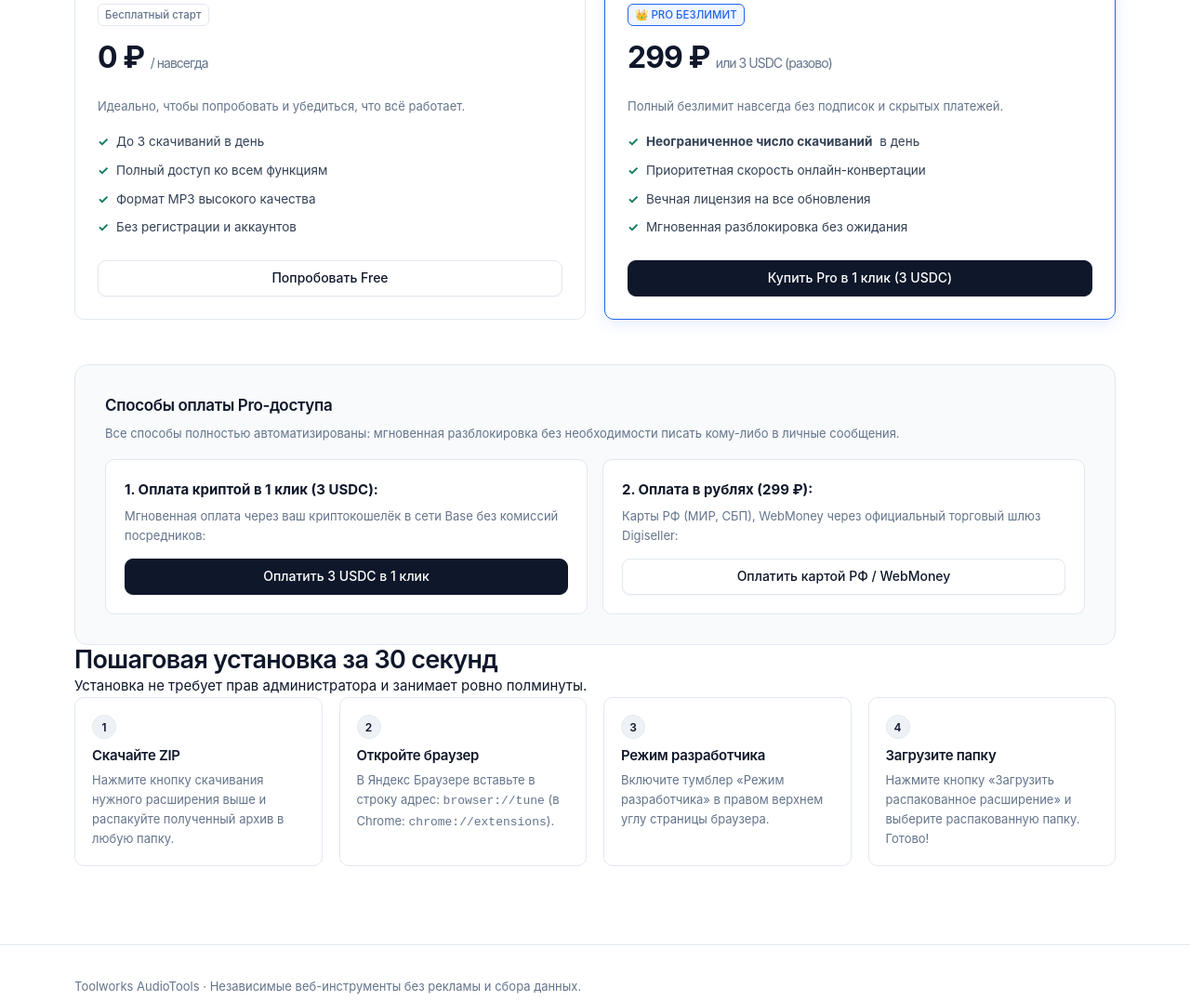
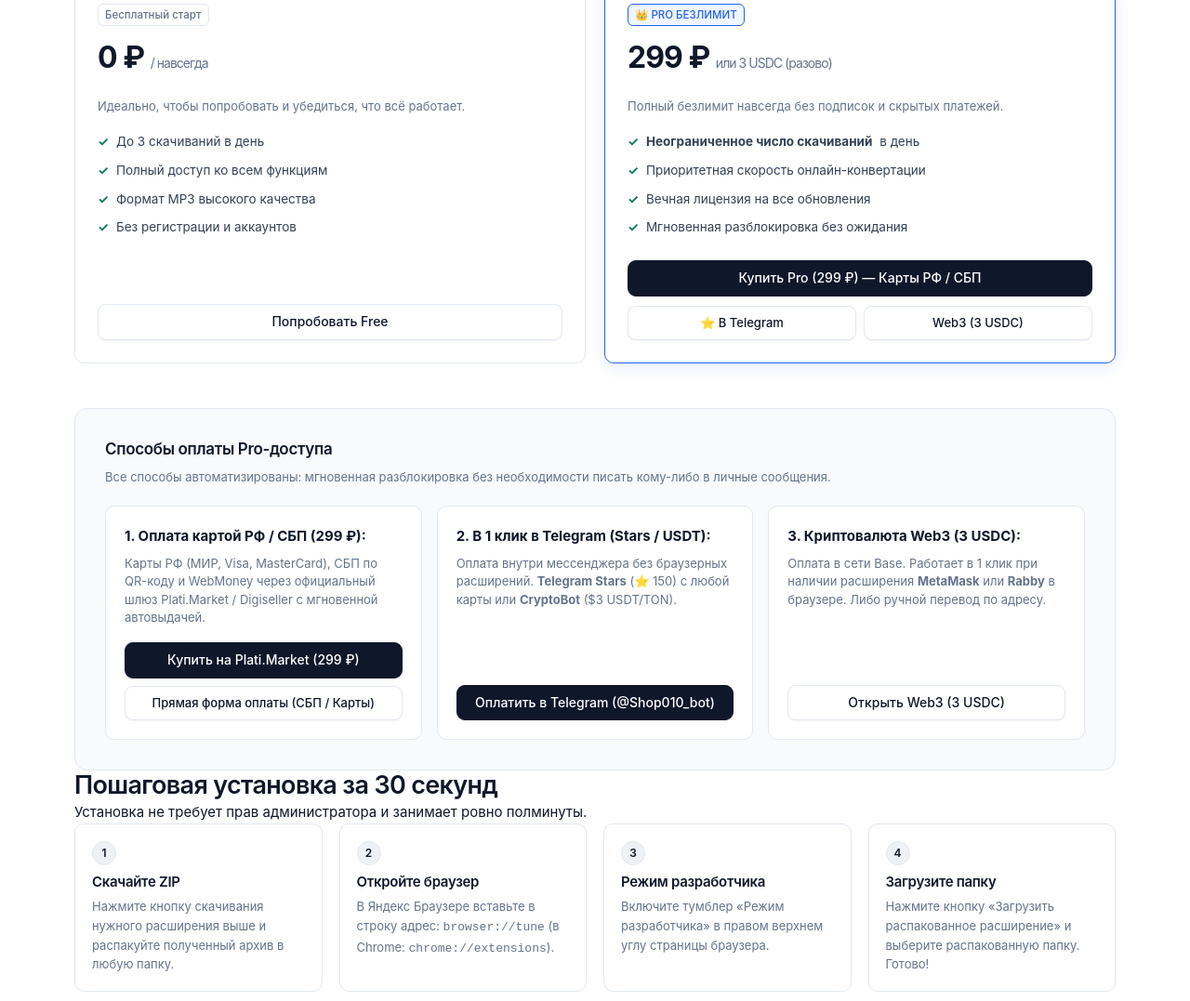
Before and after one commit to 9xj89gzrtw-hue/9xj89gzrtw-hue.github.io, a browser extension: page audio-tools/index.html in a window 1280 px wide. Shown: the part 1008-2085 px from the top of the page at 93% size. Drawn offline with Linux system fonts and the light colour scheme.

Commit message:
fix(payment): direct working checkout on plati 6326936, telegram stars bot, and transparent web3 crypto

```diff
--- a/audio-tools/index.html
+++ b/audio-tools/index.html
@@ -280,10 +280,18 @@
               <li><span class="check-icon">✓</span> Мгновенная разблокировка без ожидания</li>
             </ul>
           </div>
-          <div style="margin-top: 24px;">
-            <button class="btn btn-primary" style="width: 100%;" type="button" data-unlock data-product="audiotools" data-price="3" data-name="AudioTools Pro" data-sub="Безлимитное скачивание MP3 и закадрового перевода Яндекса">
-              Купить Pro в 1 клик (3 USDC)
-            </button>
+          <div style="margin-top: 24px; display: flex; flex-direction: column; gap: 10px;">
+            <a class="btn btn-primary" style="width: 100%; text-align: center; text-decoration: none;" href="https://plati.market/itm/6326936" target="_blank" rel="noopener">
+              Купить Pro (299 ₽) — Карты РФ / СБП
+            </a>
+            <div style="display: flex; gap: 8px;">
+              <a class="btn btn-ghost" style="flex: 1; text-align: center; font-size: 13px; text-decoration: none;" href="https://t.me/Shop010_bot?start=prod_51" target="_blank" rel="noopener">
+                ⭐ В Telegram
+              </a>
+              <button class="btn btn-ghost" style="flex: 1; font-size: 13px;" type="button" data-unlock data-product="audiotools" data-price="3" data-name="AudioTools Pro" data-sub="Безлимитное скачивание MP3 и закадрового перевода Яндекса">
+                Web3 (3 USDC)
+              </button>
+            </div>
           </div>
         </div>
       </div>
@@ -291,31 +299,53 @@
       <!-- Payment details box -->
       <div id="payment-details" class="pricing-block">
         <h3 style="margin-bottom: 8px;">Способы оплаты Pro-доступа</h3>
-        <p class="small muted" style="margin-bottom: 18px;">
-          Все способы полностью автоматизированы: мгновенная разблокировка без необходимости писать кому-либо в личные сообщения.
+        <p class="small muted" style="margin-bottom: 20px;">
+          Все способы автоматизированы: мгновенная разблокировка без необходимости писать кому-либо в личные сообщения.
         </p>
 
         <div style="display: grid; grid-template-columns: repeat(auto-fit, minmax(280px, 1fr)); gap: 16px;">
-          <!-- Crypto 1-Click Base USDC -->
+          <!-- 1. Plati / Digiseller / Bank Cards / SBP -->
           <div style="border: 1px solid var(--line); background: var(--bg); border-radius: var(--radius); padding: 20px; display: flex; flex-direction: column; justify-content: space-between;">
             <div>
-              <b style="font-size: 15px;">1. Оплата криптой в 1 клик (3 USDC):</b>
-              <p class="small muted" style="margin: 6px 0 14px;">Мгновенная оплата через ваш криптокошелёк в сети Base без комиссий посредников:</p>
+              <b style="font-size: 15px;">1. Оплата картой РФ / СБП (299 ₽):</b>
+              <p class="small muted" style="margin: 8px 0 16px; line-height: 1.5;">
+                Карты РФ (МИР, Visa, MasterCard), СБП по QR-коду и WebMoney через официальный шлюз Plati.Market / Digiseller с мгновенной автовыдачей.
+              </p>
             </div>
-            <button class="btn btn-primary" type="button" style="width: 100%;" data-unlock data-product="audiotools" data-price="3" data-name="AudioTools Pro" data-sub="Безлимитное скачивание MP3 и закадрового перевода Яндекса">
-              Оплатить 3 USDC в 1 клик
-            </button>
+            <div style="display: flex; flex-direction: column; gap: 8px;">
+              <a class="btn btn-primary" style="width: 100%; text-align: center; text-decoration: none;" href="https://plati.market/itm/6326936" target="_blank" rel="noopener">
+                Купить на Plati.Market (299 ₽)
+              </a>
+              <a class="btn btn-ghost" style="width: 100%; text-align: center; font-size: 13px; text-decoration: none;" href="https://oplata.info/asp2/pay_wm.asp?id_d=6326936" target="_blank" rel="noopener">
+                Прямая форма оплаты (СБП / Карты)
+              </a>
+            </div>
           </div>
 
-          <!-- Digiseller / Plati.Market / WebMoney / Card -->
+          <!-- 2. Telegram Stars / CryptoBot -->
           <div style="border: 1px solid var(--line); background: var(--bg); border-radius: var(--radius); padding: 20px; display: flex; flex-direction: column; justify-content: space-between;">
             <div>
-              <b style="font-size: 15px;">2. Оплата в рублях (299 ₽):</b>
-              <p class="small muted" style="margin: 6px 0 14px;">Карты РФ (МИР, СБП), WebMoney через официальный торговый шлюз Digiseller:</p>
+              <b style="font-size: 15px;">2. В 1 клик в Telegram (Stars / USDT):</b>
+              <p class="small muted" style="margin: 8px 0 16px; line-height: 1.5;">
+                Оплата внутри мессенджера без браузерных расширений. <b>Telegram Stars</b> (⭐ 150) с любой карты или <b>CryptoBot</b> ($3 USDT/TON).
+              </p>
             </div>
-            <a class="btn btn-ghost" style="width: 100%; text-align: center;" href="https://plati.market/seller/danilaonly/1481449/" target="_blank" rel="noopener">
-              Оплатить картой РФ / WebMoney
+            <a class="btn btn-primary" style="width: 100%; text-align: center; text-decoration: none;" href="https://t.me/Shop010_bot?start=prod_51" target="_blank" rel="noopener">
+              Оплатить в Telegram (@Shop010_bot)
             </a>
+          </div>
+
+          <!-- 3. Web3 Base USDC -->
+          <div style="border: 1px solid var(--line); background: var(--bg); border-radius: var(--radius); padding: 20px; display: flex; flex-direction: column; justify-content: space-between;">
+            <div>
+              <b style="font-size: 15px;">3. Криптовалюта Web3 (3 USDC):</b>
+              <p class="small muted" style="margin: 8px 0 16px; line-height: 1.5;">
+                Оплата в сети Base. Работает в 1 клик при наличии расширения <b>MetaMask</b> или <b>Rabby</b> в браузере. Либо ручной перевод по адресу.
+              </p>
+            </div>
+            <button class="btn btn-ghost" type="button" style="width: 100%;" data-unlock data-product="audiotools" data-price="3" data-name="AudioTools Pro" data-sub="Безлимитное скачивание MP3 и закадрового перевода Яндекса">
+              Открыть Web3 (3 USDC)
+            </button>
           </div>
         </div>
       </div>
```
